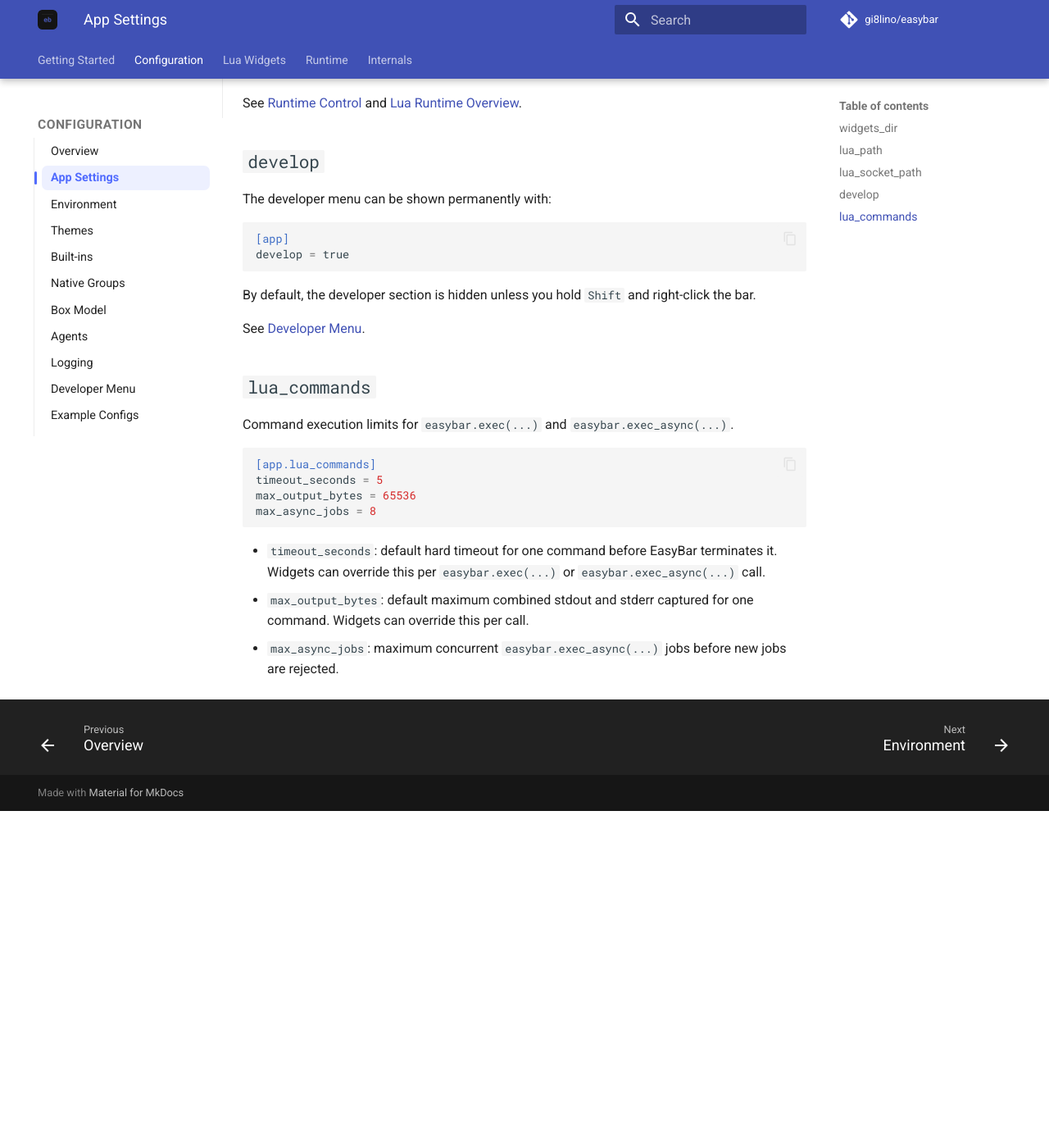
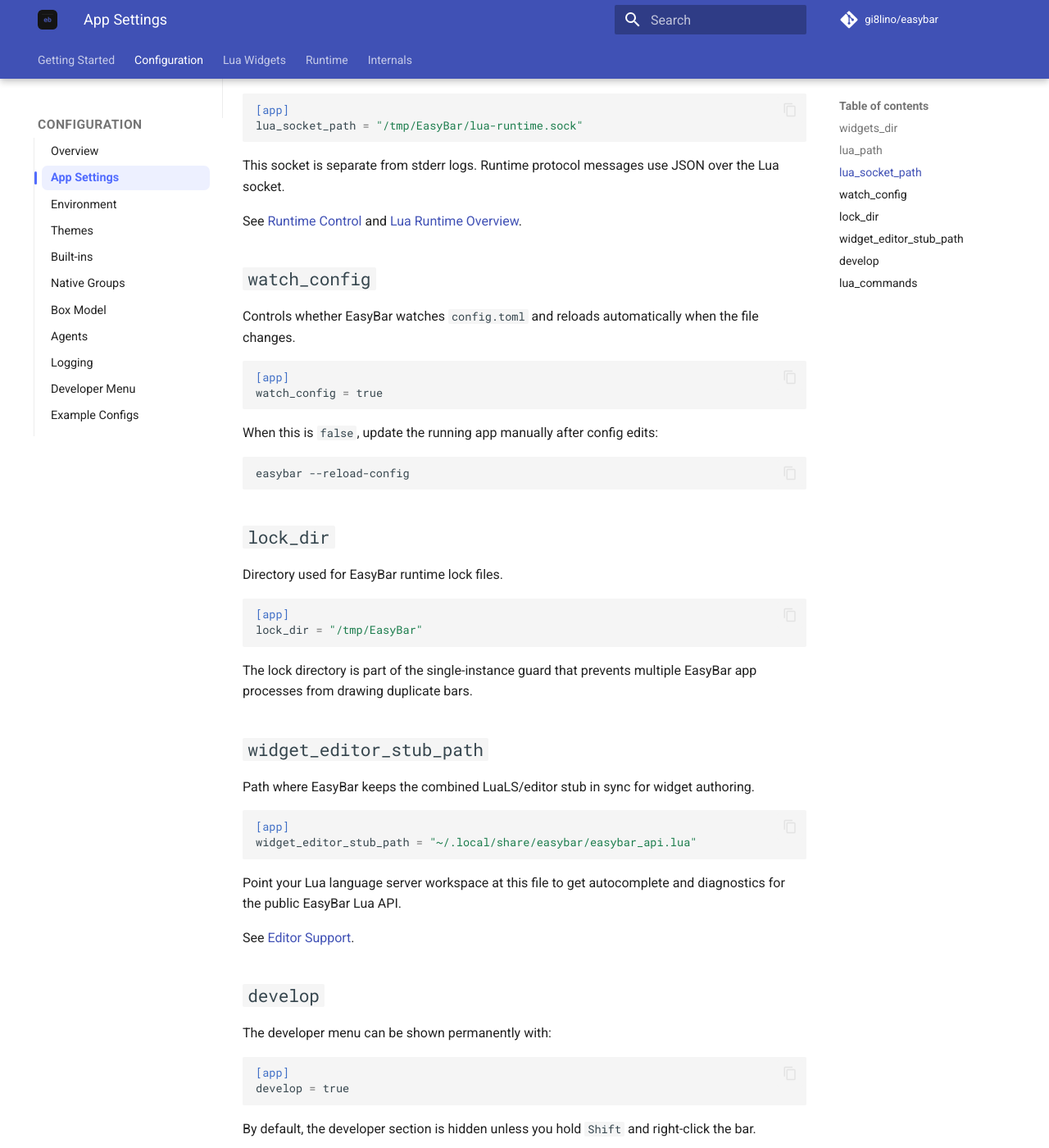
Before and after one commit to gi8lino/easybar, an MkDocs documentation site: the page built from docs/content/configuration/app.md, in a window 1280 px wide and 1400 px high, scrolled down 1036 px. Shown: the whole window at 82% size. Built offline with MkDocs 1.6.1 and Material for MkDocs 9.7.7, drawn with Linux system fonts in a browser that asks for light colours; comment, search, counter and statistics services are not loaded; before the commit the page ends 2025 px from its top, so only the background shows below that; some of the changed text lies outside the part shown.

Commit message:
docs(config): document remaining app settings

````diff
--- a/docs/content/configuration/app.md
+++ b/docs/content/configuration/app.md
@@ -9,6 +9,10 @@
 widgets_dir = "~/.config/easybar/widgets"
 lua_path = "/opt/homebrew/bin/lua"
 lua_socket_path = "/tmp/EasyBar/lua-runtime.sock"
+watch_config = true
+lock_dir = "/tmp/EasyBar"
+widget_editor_stub_path = "~/.local/share/easybar/easybar_api.lua"
+develop = false
 ```
 
 ## `widgets_dir`
@@ -33,6 +37,8 @@
 lua_path = "/opt/homebrew/bin/lua"
 ```
 
+Use an absolute path when EasyBar is launched as a GUI app or Homebrew service, because those sessions do not always inherit your shell startup files.
+
 ## `lua_socket_path`
 
 The dedicated Unix socket used between the main app and the Lua widget runtime.
@@ -45,6 +51,45 @@
 This socket is separate from stderr logs. Runtime protocol messages use JSON over the Lua socket.
 
 See [Runtime Control](../runtime/control.md) and [Lua Runtime Overview](../internals/lua-runtime/overview.md).
+
+## `watch_config`
+
+Controls whether EasyBar watches `config.toml` and reloads automatically when the file changes.
+
+```toml
+[app]
+watch_config = true
+```
+
+When this is `false`, update the running app manually after config edits:
+
+```bash
+easybar --reload-config
+```
+
+## `lock_dir`
+
+Directory used for EasyBar runtime lock files.
+
+```toml
+[app]
+lock_dir = "/tmp/EasyBar"
+```
+
+The lock directory is part of the single-instance guard that prevents multiple EasyBar app processes from drawing duplicate bars.
+
+## `widget_editor_stub_path`
+
+Path where EasyBar keeps the combined LuaLS/editor stub in sync for widget authoring.
+
+```toml
+[app]
+widget_editor_stub_path = "~/.local/share/easybar/easybar_api.lua"
+```
+
+Point your Lua language server workspace at this file to get autocomplete and diagnostics for the public EasyBar Lua API.
+
+See [Editor Support](../lua/guides/editor-support.md).
 
 ## `develop`
 
````
